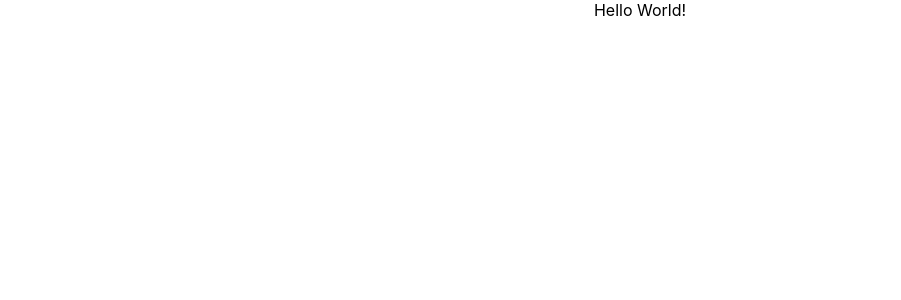
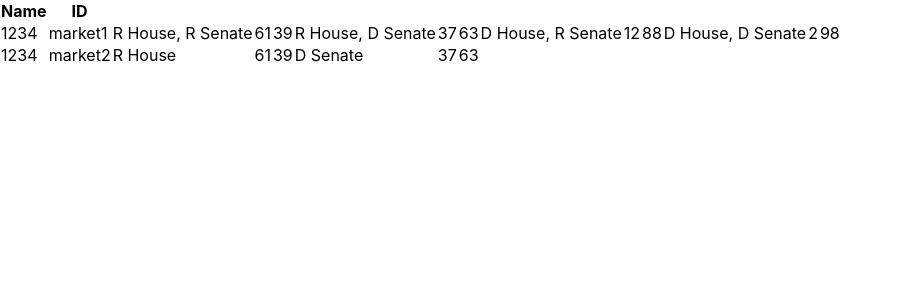
Before and after one commit to 123sld/unidentified, a React (Create React App) app in the folder frontend/: page / in a window 1280 px wide. Shown: the top 300 px of the page, without its empty margins (0-901 px from the left). Built offline with nearby package versions, Linux system fonts and the light colour scheme.

Commit message:
Add market table

```diff
--- a/frontend/src/App.js
+++ b/frontend/src/App.js
@@ -1,12 +1,78 @@
 import logo from './logo.svg';
 import './App.css';
 
+var markets = [
+  {
+    "id": 1234,
+    "name": "market1",
+    "outcomes": [
+      {
+       "name": "R House, R Senate",
+       "yes_price": 61,
+       "no_price": 39
+      },
+      {
+        "name": "R House, D Senate",
+        "yes_price": 37,
+        "no_price": 63
+      },
+      {
+        "name": "D House, R Senate",
+        "yes_price": 12,
+        "no_price": 88
+      },
+      {
+        "name": "D House, D Senate",
+        "yes_price": 2,
+        "no_price": 98
+      }
+    ]
+
+  },
+  {
+    "id": 1234,
+    "name": "market2",
+    "outcomes": [
+      {
+       "name": "R House",
+       "yes_price": 61,
+       "no_price": 39
+      },
+      {
+        "name": "D Senate",
+        "yes_price": 37,
+        "no_price": 63
+      }
+    ]
+
+  }
+  ];
+
+
 function App() {
+
+
   return (
-    <div className="App">
-Hello World!
+    <div>
+      <tbody>
+        <tr>
+          <th>Name</th>
+          <th>ID</th>
+        </tr>
+        {markets.map((markets, index) => (
+          <tr key={index}>
+            <td>{markets.id}</td>
+            <td>{markets.name}</td>
+                {markets.outcomes.map((outcomes, index) => (
+                    <><td>{outcomes.name}</td><td>{outcomes.yes_price}</td><td>{outcomes.no_price}</td></>
+                ))}
+            <td>{markets.outcomes.yes_price}</td>
+          </tr>
+        ))}
+      </tbody>
     </div>
   );
 }
 
+
 export default App;
```
